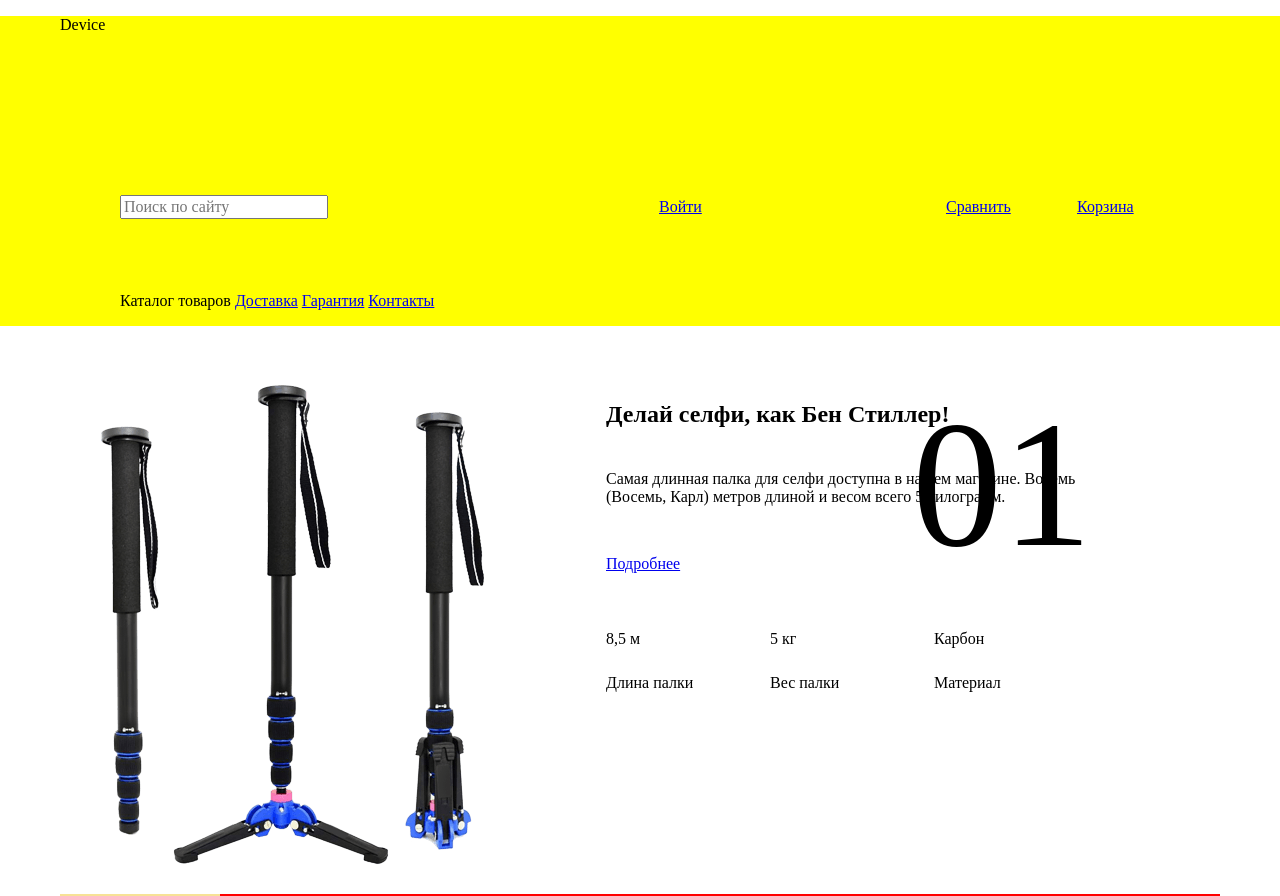
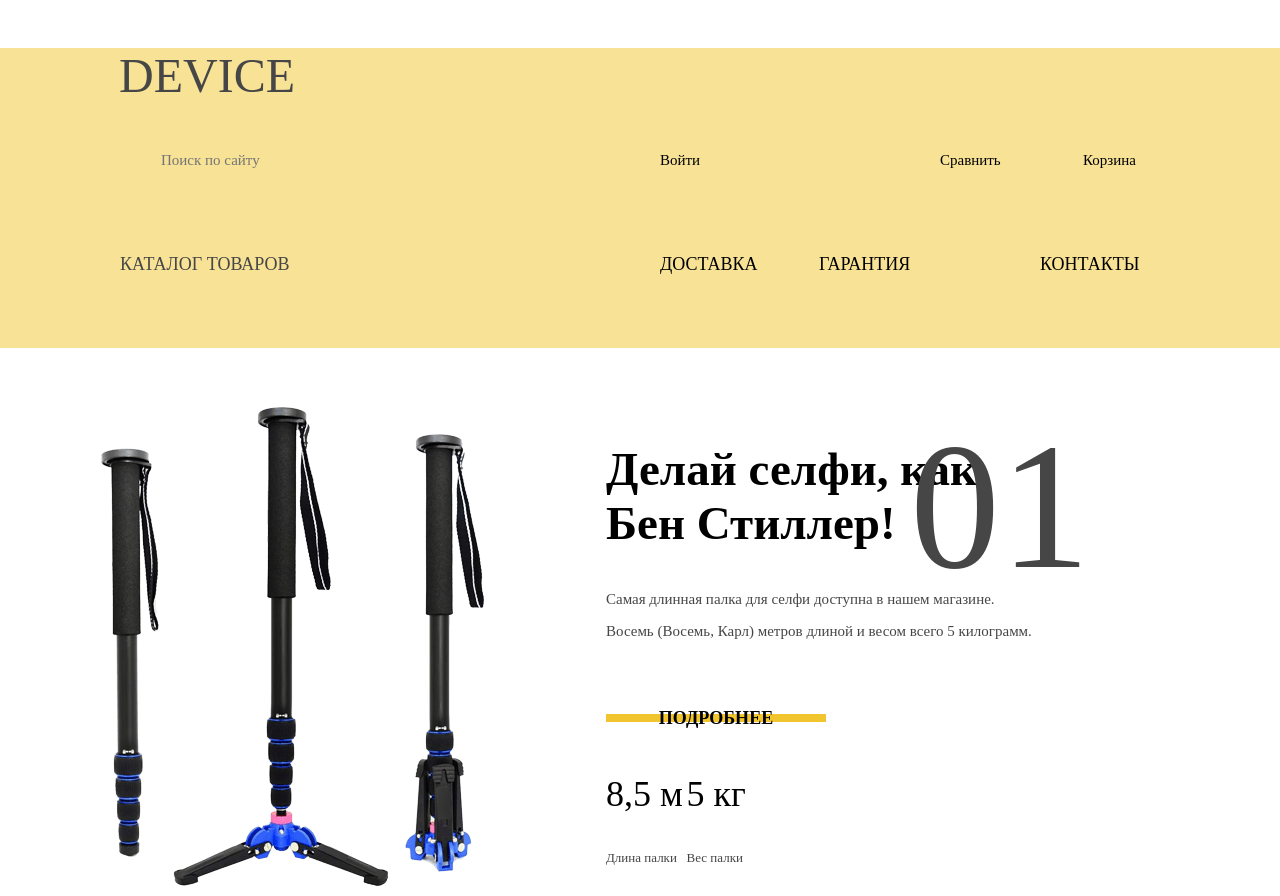
Before and after one commit to qwerty12ss/325935-device, a plain HTML site: page index.html in a window 1280 px wide. Shown: the top 896 px of the page. Drawn offline with nearby package versions, Linux system fonts and the light colour scheme.

Commit message:
в процессе

```diff
--- a/css/style.css
+++ b/css/style.css
@@ -1,5 +1,6 @@
 body {
-
+  font-size: 15px;
+  color: #464646;
 }
 
 ul {
@@ -21,10 +22,9 @@ ul {
 }
 
 header {
-
   min-height: 300px;
   margin-bottom: 55px;
-  background-color: yellow;
+  background-color: #f7e296;
 }
 
 main {
@@ -37,16 +37,33 @@ footer {
   min-height: 323px;
 }
 
+a {
+  text-decoration: none;
+  background: none;
+  color: #000000;
+  border: 0;
+  border-radius: none;
+}
+
+h2 {
+  font-size: 47px;
+  color: #000000;
+}
+
 .logo_footer {
-  height: 163px;
-  width: 34px;
+  width: 163px;
+  margin-left: 59px;
+  font-size: 48px;
+  text-transform: uppercase;
 }
 
 .header_top {
+  min-height: 49px;
   width: 1040px;
   margin-left: auto;
   margin-right: auto;
-  margin-bottom: 35px;
+  margin-bottom: 36px;
+  font-size: 0px;
 }
 
 .header_bottom {
@@ -54,25 +71,49 @@ footer {
   min-height: 16px;
   margin-left: auto;
   margin-right: auto;
+  font-size: 0px;
 }
 
 .search {
-  height: 46px;
-  width: 439px;
+  min-height: 49px;
+  width: 401px;
   /*
   border-bottom: 2px solid #000000;
   */
-  margin-right: 96px;
+  font-size: 15px;
+  margin-right: 100px;
+  position: relative;
+  padding-left: 39px;
+}
+
+
+.search_area {
+  border: 0;
+  background-color: #f7e296;
+}
+
+.search_area:focus {
+  border: 0;
 }
 
 .search_btn {
+  height: 45px;
+  width: 81px;
+  border: 2px solid #000000;
+  background: none;
+  font-size: 15px;
+  vertical-align: middle;
+  text-align: center;
+  position: absolute;
+  right: 0px;
+  top: 0px;
   display: none;
 }
 
 .user_block_header {
-  height: 12px;
-  width: 222px;
-  margin-right: 61px;
+  width: 260px;
+  margin-right: 20px;
+  font-size: 15px;
 }
 
 .user {
@@ -80,16 +121,45 @@ footer {
 }
 
 .compare {
-  width: 90px;
-  height: 12px;
-  margin-right: 37px;
+  width: 120px;
+  margin-right: 17px;
+  font-size: 15px;
 }
 
 .cart {
-  width: 81px;
-  height: 12px;
+  width: 59px;
+  padding-right: 24px;
+  font-size: 15px;
+  text-align: right;
 }
 
+.header_bottom > li > * {
+  font-size: 18px;
+  text-transform: uppercase;
+}
+
+.header_bottom li:nth-child(1) {
+  width: 440px;
+  margin-right: 100px;
+}
+
+.header_bottom li:nth-child(2) {
+  width: 130px;
+  margin-right: 29px;
+}
+
+.header_bottom li:nth-child(3) {
+  width: 201px;
+  margin-right: 20px;
+}
+
+.header_bottom li:nth-child(4) {
+  width: 120px;
+}
+
+.catalog {
+
+}
 
 .catalog > * {
   display: none;
@@ -99,6 +169,21 @@ footer {
   vertical-align: top;
 }
 
+.header_top > * > *:hover {
+  opacity: 0.6;
+  }
+
+.header_top > * > *:active {
+  opacity: 0.3;
+}
+
+.header_bottom > *:hover {
+  opacity: 0.6;
+}
+
+.header_bottom > *:active {
+  opacity: 0.3;
+}
 
 
 .slider {
@@ -106,6 +191,7 @@ footer {
  width: 1080px;
  margin-left: auto;
  margin-right: auto;
+ margin-bottom: 95px;
 }
 
 .slider_1 {
@@ -127,14 +213,14 @@ footer {
 }
 
 .slider_body {
-  width: 511px;
+  width: 509px;
   margin-left: 122px;
   float: left;
   position: relative;
 }
 
 .slider_body > h2 {
-  width: 500px;
+  width: 396px;
   margin-bottom: 41px;
 }
 
@@ -148,22 +234,37 @@ footer {
   font-size: 180px;
 }
 
-.slider_body > p {
+.slider_info {
   width: 480px;
-  min-height: 69px;
+}
+
+.slider_info p {
+  width: 480px;
+  margin: 0px;
+}
+
+.slider_info p:nth-child(1) {
+  margin-bottom: 15px;
 }
 
 .characters {
-  margin-top: 41px;
-}
-
-.characters > div {
-  min-height: 62px;
   width: 160px;
 }
 
+.characters:nth-child(2) {
+  width: 140px;
+}
+
+.characters_info {
+  font-size: 36px;
+  color: #000000;
+  font-family: "Gilroy";
+}
+
 .characters_type {
-  margin-top: 25px;
+  margin-top: 18px;
+  font-size: 13px;
+  color: #454545;
 }
 
 
@@ -193,19 +294,26 @@ footer {
 .categories {
   min-height: 235px;
   width: 1160px;
-  padding-left: 0px;
+  padding: 0px;
+  margin-bottom: 87px;
   background-color: red;
+  font-size: 0px;
 }
 
 .categories li {
   width: 160px;
   margin-left: 0px;
-  margin-right: 36px;
+  margin-right: 40px;
   display: inline-block;
 }
 
 .categories li:last-child {
   margin-right: 0px;
+}
+
+.categories p {
+  font-size: 18px;
+  margin: 0px;
 }
 
 .popular_sprite {
@@ -269,6 +377,58 @@ footer {
   float: left;
 }
 
+.yellow {
+  width: 260px;
+  line-height: 40px;
+  font-size: 18px;
+  text-transform: uppercase;
+  text-align: center;
+  vertical-align: middle;;
+  font-weight: 900;
+  font-family: "Gilroy";
+  position: relative;
+  display: inline-block;
+}
+
+.yellow_service {
+  width: 160px;
+}
+
+.yellow_slider {
+  width: 220px;
+  margin-top: 42px;
+}
+
+.yellow:active {
+  color: #a88a20;
+}
+
+.yellow_service:active {
+  color: #f7e184;
+}
+
+.yellow::after {
+  width: 100%;
+  height: 8px;
+  content: "";
+  background-color: #f0c52e;
+  position: absolute;
+  top:50%;
+  left: 0px;
+  z-index: -1;
+  transform: translateY(-50%);
+  transition: .08s;
+}
+
+.yellow:hover::after {
+  height: 100%;
+}
+
+.yellow_service:active::after {
+  width: 277px;
+  background-color: #000000;
+}
+
 .clearfix::after {
     content: "";
     display: table;
--- a/index.html
+++ b/index.html
@@ -11,9 +11,9 @@
       <div class="center">
         <p class="logo_footer">Device</p>
         <div class="header_top" >
-          <form action="/echo" method="get" class="search in_bl">
+          <form action="/echo" method="get" class="search in_bl" tabindex="0">
             <label class="in_bl">
-              <input type="text" placeholder="Поиск по сайту" name="search">
+              <input type="text" placeholder="Поиск по сайту" name="search" class="search_area">
             </label>
             <input type="button" value="Найти" class="search_btn in_bl">
           </form>
@@ -36,7 +36,7 @@
         <ul class="header_bottom">
           <li class="in_bl">
             <p>Каталог товаров</p>
-            <div class="catalog ">
+            <div class="catalog">
               <ul class="in_bl">
                 <li><a href="#">Виртуальная реальность</a></li>
                 <li><a href="#">Моноподы для селфи</a></li>
@@ -64,22 +64,22 @@
           <div class="slider_body">
             <span class="slider_number">01</span>
             <h2>Делай селфи, как Бен Стиллер!</h2>
-            <p>
-              Самая длинная палка для селфи доступна в нашем магазине.
-              Восемь (Восемь, Карл) метров длиной и весом всего 5 килограмм.
-            </p>
-            <a href="#" class="yellow">Подробнее</a>
+            <div class-"slider_info">
+              <p>Самая длинная палка для селфи доступна в нашем магазине.</p>
+              <p>Восемь (Восемь, Карл) метров длиной и весом всего 5 килограмм.</p>
+            </div>
+            <a href="#" class="yellow yellow_slider">Подробнее</a>
             <div class="characters">
               <div class="in_bl">
-                <p>8,5 м</p>
+                <p class="characters_info">8,5 м</p>
                 <p class="characters_type">Длина палки</p>
               </div>
               <div class="in_bl">
-                <p>5 кг</p>
+                <p class="characters_info">5 кг</p>
                 <p class="characters_type">Вес палки</p>
               </div>
               <div class="in_bl">
-                <p>Карбон</p>
+                <p class="characters_info">Карбон</p>
                 <p class="characters_type">Материал</p>
               </div>
             </div>
@@ -94,10 +94,10 @@
               Мотивирующие фитнесс-браслеты помогут найти в себе силы
               не пропускать занятия и соблюдать диету
             </p>
-            <a href="#" class="yellow">Подробнее</a>
+            <a href="#" class="yellow yellow_slider">Подробнее</a>
             <div class="characters">
               <div>
-                <p>48 часов</p>
+                <p class="characters_info">48 часов</p>
                 <p class="characters_type">Без подзарядки</p>
               </div>
             </div>
@@ -112,14 +112,14 @@
               Этот обычный, на первый взгляд, квадрокоптер оснащен
               мощным лазером, замаскированным под стандартную камеру.
             </p>
-            <a href="#" class="yellow">Подробнее</a>
+            <a href="#" class="yellow yellow_slider">Подробнее</a>
             <div class="characters">
               <div class="in_bl">
-                <p>800 м</p>
-                <p class="characters_type ">Дальность полета</p>
+                <p class="characters_info">800 м</p>
+                <p class="characters_type">Дальность полета</p>
               </div>
               <div class="in_bl">
-                <p>50 м</p>
+                <p class="characters_info">50 м</p>
                 <p class="characters_type">Радиус поражения</p>
               </div>
             </div>
@@ -171,9 +171,9 @@
           <input type="radio" id="credit">
         </div>
         <div class="service_name">
-          <label for="delivery" class="yellow">Доставка</label>
-          <label for="warranty" class="yellow">Гарантия</label>
-          <label for="credit" class="yellow">Кредит</label>
+          <label for="delivery" class="yellow yellow_service">Доставка</label>
+          <label for="warranty" class="yellow yellow_service">Гарантия</label>
+          <label for="credit" class="yellow yellow_service">Кредит</label>
         </div>
         <div class="service_info">
           <div class="delivery">
```
